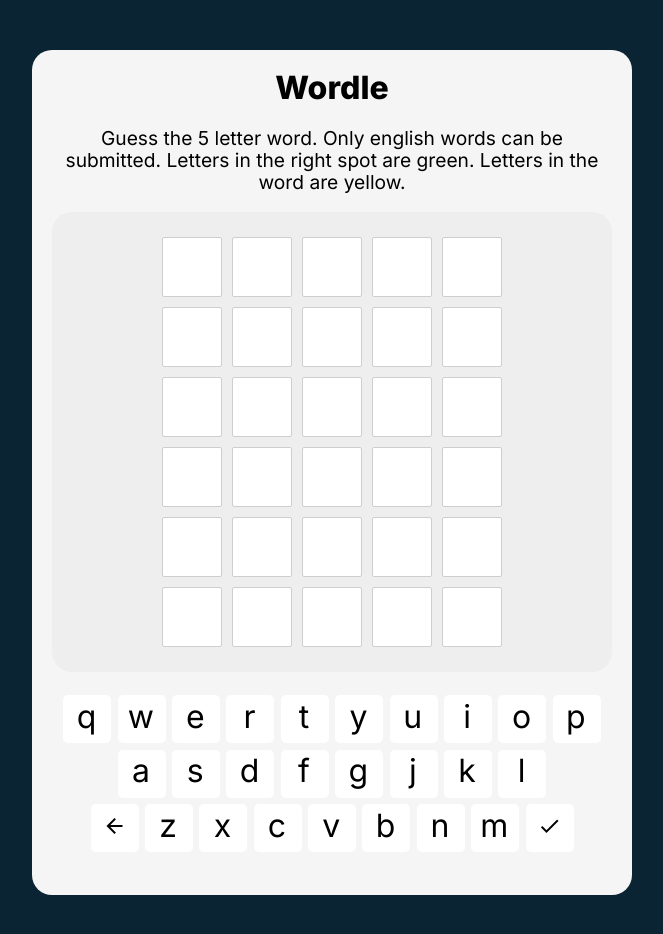
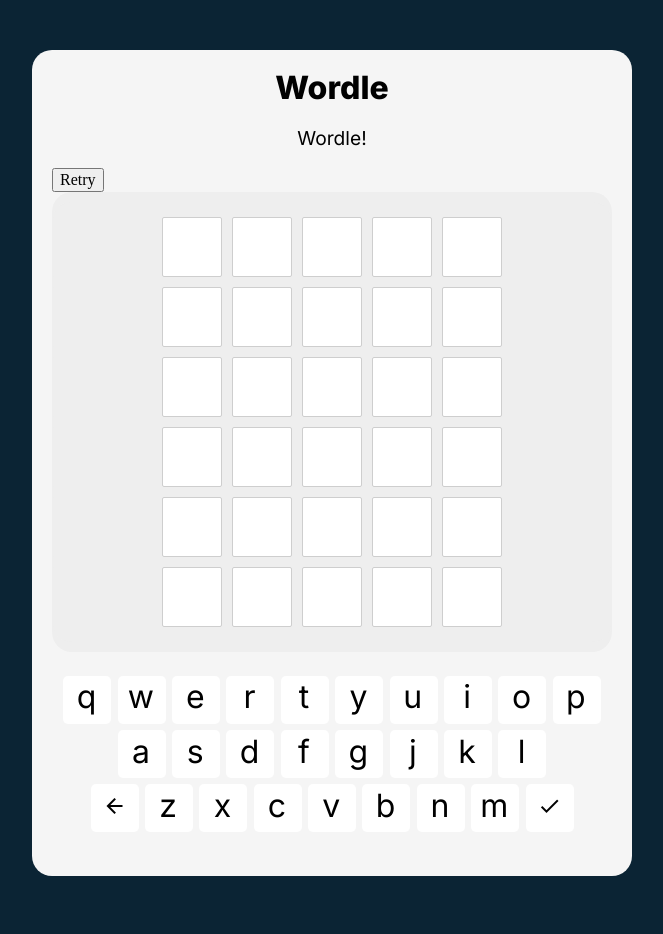
Before and after one commit to laetic/tenzies-js, a React app in the folder src/: page / in a window 1280 px wide. Shown: the top 934 px of the page, without its empty margins (308-971 px from the left). Built offline with nearby package versions, Linux system fonts and the light colour scheme.

Commit message:
Added wordle state

```diff
--- a/src/App.js
+++ b/src/App.js
@@ -5,7 +5,7 @@
 import Keyboard from "./Keyboard"
 import Grid from "./Grid"
 import { fireEvent } from "@testing-library/react"
-import dict from './dictionary'
+import dictionary from './dictionary'
 
 
 export default function App() {
@@ -14,13 +14,13 @@
     const [styles, setStyles] = React.useState (["white","white","white","white","white" ])
     const [playerIndex, setPlayerRow] = React.useState(0);
     const [validSubmit, setValidSubmit] = React.useState(false);
-    //const dictionary = getDictionary();
+    const [wordle, setWordle] = React.useState(true);
 
     React.useEffect( () => {
-        console.log(rows)
+        //console.log(rows)
         setRows( (prevRows) => {
             const playerRow = prevRows[playerIndex]
-            console.log(playerRow)
+            //console.log(playerRow)
             playerRow.squares = playerRow.squares.map((item, index) => ({...item, color: styles[index]}))
             return prevRows.map( (row) => row.player ? playerRow : row);
         })
@@ -28,12 +28,15 @@
             nextRow();
     }, [styles])
 
+    React.useEffect( () => {
+        if(rows[playerIndex].letters == word)
+            setWordle(true);
+    }, [validSubmit])
+
     function initRows () {
         const rows = []
         for (let i = 0; i < 6; i++) {
             rows.push({squares: initSquares(), letters: '', squareNum: 5});
-            // if(i == 0)
-            //     rows[i].player = true;
         }
         return rows;
     }
@@ -82,36 +85,24 @@
     }
 
     function inDictionary(lookup) {
-        console.log("in dictionary")
-        return dict.some((word) => word === lookup);
+        //console.log("in dictionary")
+        return dictionary.some((word) => word === lookup);
     }
 
     function nextRow() {
         setPlayerRow(playerIndex + 1);
-        // setRows( (prevRows) => {
-        //     console.log(prevRows)
-        //     //const prevRows = prevRows;
-        //     if (prevRows.every((row) => !row.player)) {
-        //         prevRows[0].player = true;
-        //         return prevRows;
-        //     }
-
-        //     for( let i = prevRows.length - 1; i >= 0 ; i--) {
-        //         if (prevRows[i].player) {
-        //             prevRows[i + 1].player = true;
-        //             prevRows[i].player = false;
-        //         }
-        //     }
-        //     return prevRows;
-        // })
     }
 
-
-    //console.log(rows)
     return (
         <main>
             <h1> Wordle </h1>
-            <p> Guess the 5 letter word. Only english words can be submitted. Letters in the right spot are green. Letters in the word are yellow.</p>
+            {wordle && <div>
+                    {wordle ? <p>Wordle!</p> : <p> Try again </p>}
+                    <button > Retry </button>
+                </div>
+            }
+            {!wordle &&
+            <p> Guess the 5 letter word. Only english words can be submitted. Letters in the right spot are green. Letters in the word are yellow.</p>}
             <div className="grid">
                 {<Grid rows={rows}/>}
             </div>
```
